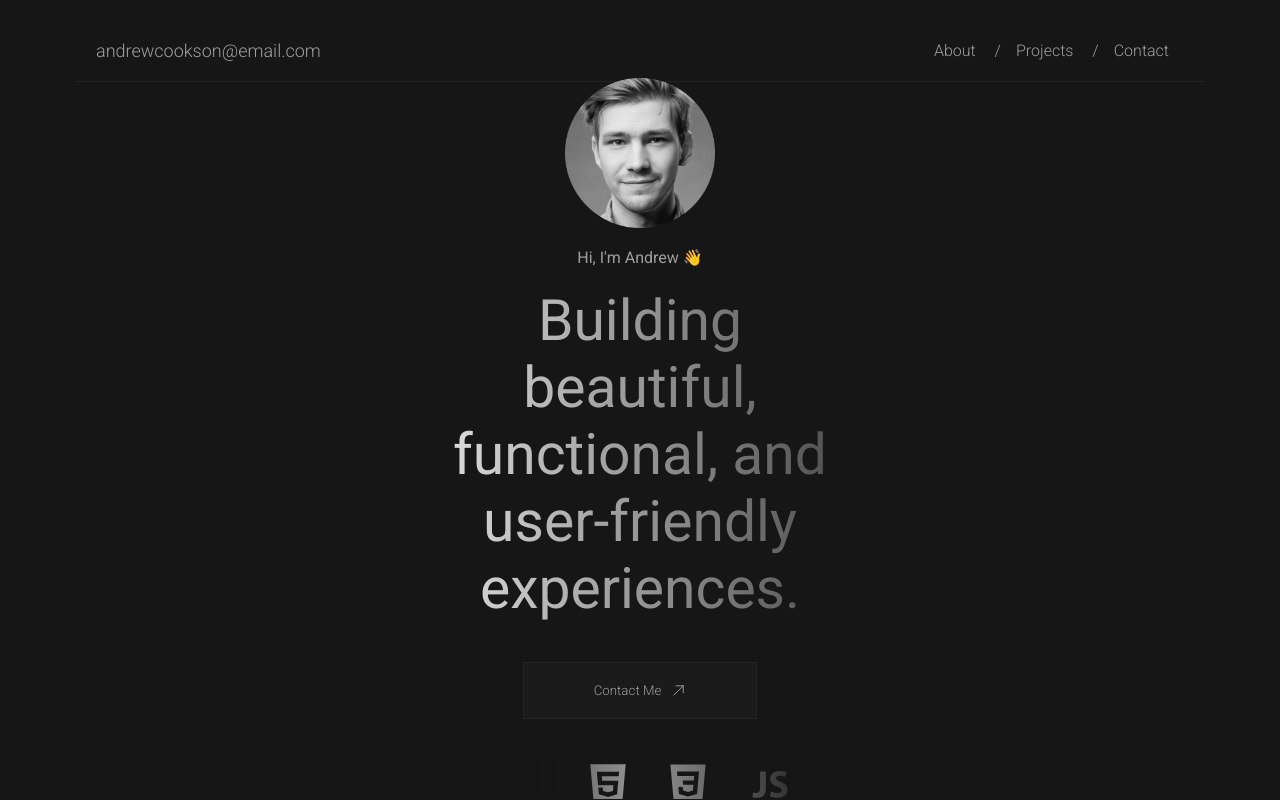
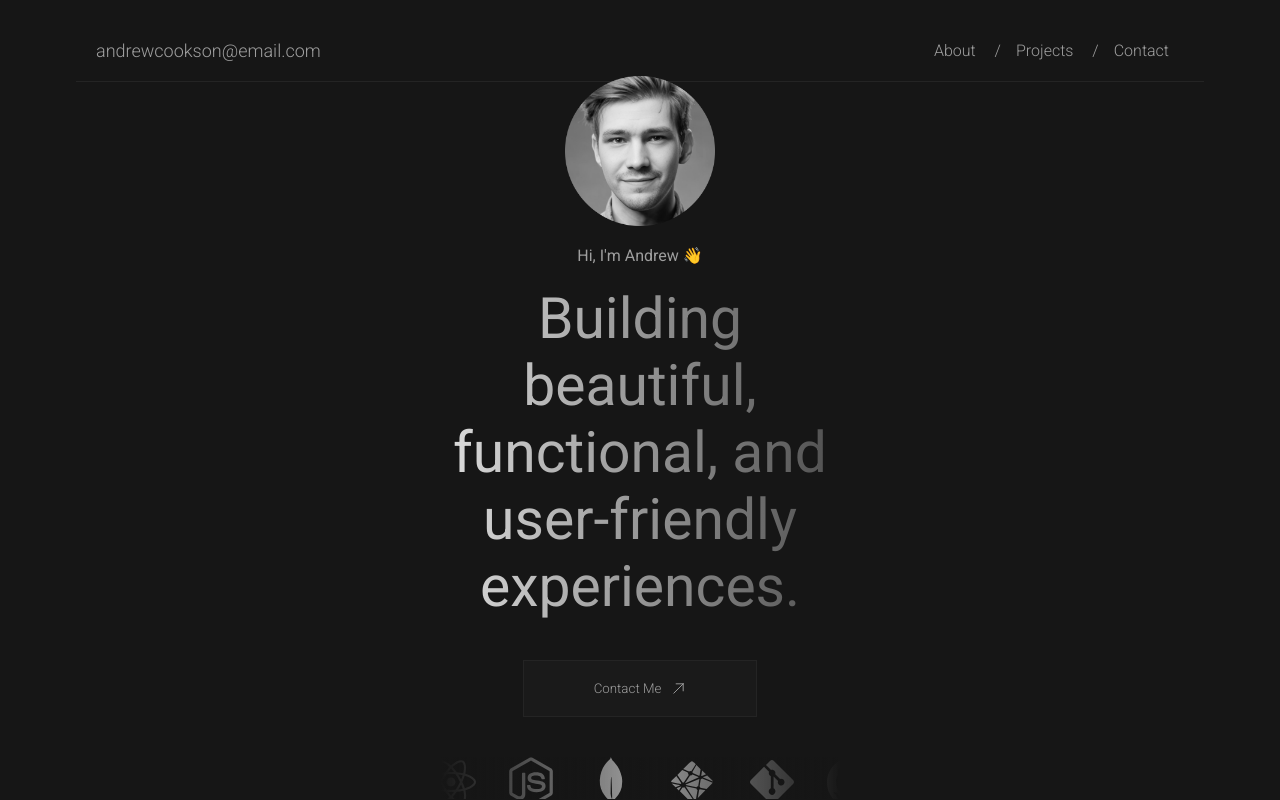
Before and after one commit to andyc90/my-portfolio, a React (Vite) app: page / in a window 1280 px wide. Built offline with nearby package versions, Linux system fonts and the light colour scheme.

Commit message:
enhancement: added all skill icons

```diff
--- a/src/components/SkillIcon.jsx
+++ b/src/components/SkillIcon.jsx
@@ -1,5 +1,9 @@
 import React from "react";
 import { DiCss3, DiHtml5, DiJavascript1 } from "react-icons/di";
+import { FaReact, FaNodeJs, FaGitAlt } from "react-icons/fa";
+import { SiMongodb } from "react-icons/si";
+import { BiLogoNetlify } from "react-icons/bi";
+import { ImGithub } from "react-icons/im";
 import "../styles/SkillIcon.css";
 
 const SkillIcon = ({ skill }) => {
@@ -24,6 +28,48 @@ const SkillIcon = ({ skill }) => {
         <span>Javascript</span>
       </div>
     );
+  } else if (skill === "React") {
+    return (
+      <div className="skill-icon">
+        <FaReact />
+        <span>React</span>
+      </div>
+    );
+  } else if (skill === "Node.js") {
+    return (
+      <div className="skill-icon">
+        <FaNodeJs />
+        <span>Node.js</span>
+      </div>
+    );
+  } else if (skill === "Mongodb") {
+    return (
+      <div className="skill-icon">
+        <SiMongodb />
+        <span>Mongodb</span>
+      </div>
+    );
+  } else if (skill === "Netlify") {
+    return (
+      <div className="skill-icon">
+        <BiLogoNetlify />
+        <span>Netlify</span>
+      </div>
+    );
+  } else if (skill === "Git") {
+    return (
+      <div className="skill-icon">
+        <FaGitAlt />
+        <span>Git</span>
+      </div>
+    );
+  } else if (skill === "GitHub") {
+    return (
+      <div className="skill-icon">
+        <ImGithub />
+        <span>GitHub</span>
+      </div>
+    );
   }
 };
 
--- a/src/components/Skills.jsx
+++ b/src/components/Skills.jsx
@@ -14,6 +14,12 @@ const Skills = () => (
     <SkillIcon skill="HTML" />
     <SkillIcon skill="CSS" />
     <SkillIcon skill="Javascript" />
+    <SkillIcon skill="React" />
+    <SkillIcon skill="Node.js" />
+    <SkillIcon skill="Mongodb" />
+    <SkillIcon skill="Netlify" />
+    <SkillIcon skill="Git" />
+    <SkillIcon skill="GitHub" />
   </Marquee>
 );
 
--- a/src/styles/About.css
+++ b/src/styles/About.css
@@ -59,6 +59,7 @@
   margin-bottom: 40px;
   &:hover {
     background-color: #242424;
+    color: #d1d1d1;
   }
 }
 
--- a/src/styles/SkillIcon.css
+++ b/src/styles/SkillIcon.css
@@ -8,4 +8,5 @@
 
 .skill-icon span {
   font-size: 12px;
+  margin-top: 5px;
 }
--- a/src/styles/Skills.css
+++ b/src/styles/Skills.css
@@ -1,7 +1,7 @@
 .skills-container {
   display: flex;
   align-items: center;
-  gap: 10px;
+  padding-right: 15px;
   height: 100%;
 }
 
--- a/vite.config.js
+++ b/vite.config.js
@@ -1,7 +1,7 @@
-import { defineConfig } from "vite"
-import react from "@vitejs/plugin-react"
+import { defineConfig } from "vite";
+import react from "@vitejs/plugin-react";
 
 // https://vitejs.dev/config/
 export default defineConfig({
   plugins: [react()],
-})
+});
```
